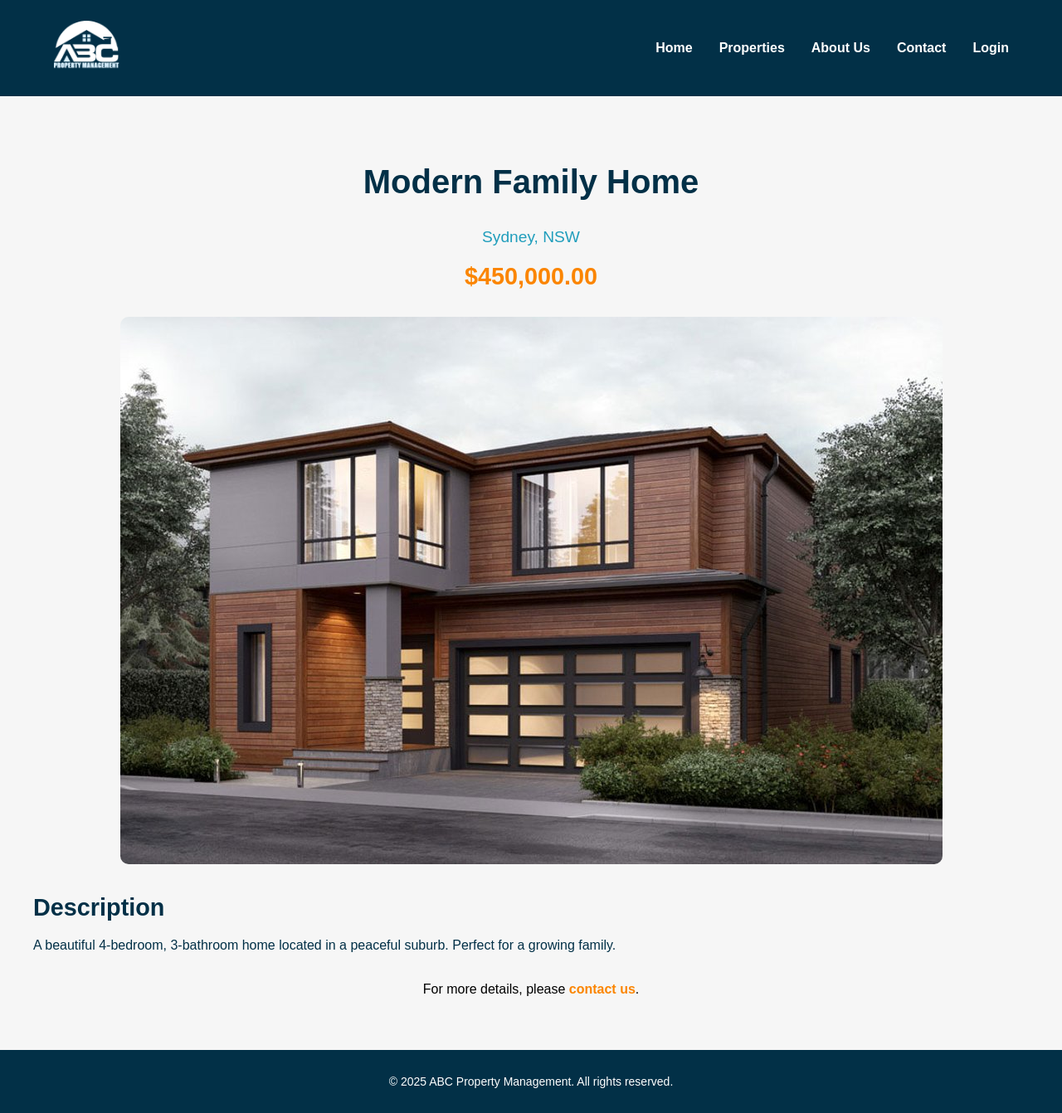
After one commit to emanuellycarvalho/poperty-management, a PHP site: page /pages/property.php?id=1 in a window 1280 px wide. The commit adds this page. Shown: the whole page at 83% size. Run offline with PHP 8.4, Linux system fonts and the light colour scheme; data comes from the database, SQL or seed files in the repository.

Commit message:
property

```diff
--- a/assets/css/style.css
+++ b/assets/css/style.css
@@ -408,7 +408,7 @@ footer {
 
 .properties .property-info .description {
     font-size: 1rem;
-    color: var(--secondary-color);
+    color: var(--primary-color);
     margin-bottom: 1rem;
 }
 
@@ -427,3 +427,79 @@ footer {
 .properties .property-info .btn-primary:hover {
     background-color: var(--highlight-color);
 }
+
+/* Property Details */
+.property-details {
+    padding: 3rem 1rem;
+    background-color: var(--background-color);
+}
+
+.property-details .container {
+    max-width: 1200px;
+    margin: 0 auto;
+}
+
+.property-details .property-header {
+    text-align: center;
+    margin-bottom: 2rem;
+}
+
+.property-details .property-header h1 {
+    font-size: 2.5rem;
+    color: var(--primary-color);
+}
+
+.property-details .property-header .location {
+    font-size: 1.2rem;
+    color: var(--secondary-color);
+    margin-top: 0.5rem;
+}
+
+.property-details .property-header .price {
+    font-size: 1.8rem;
+    color: var(--accent-color);
+    font-weight: bold;
+    margin-top: 1rem;
+}
+
+.property-details .property-image {
+    text-align: center;
+    margin-bottom: 2rem;
+}
+
+.property-details .property-image img {
+    max-width: 100%;
+    height: auto;
+    object-fit: cover;
+    border-radius: 10px;
+}
+
+.property-details .property-description {
+    margin-bottom: 2rem;
+}
+
+.property-details .property-description h2 {
+    font-size: 1.8rem;
+    color: var(--primary-color);
+    margin-bottom: 1rem;
+}
+
+.property-details .property-description p {
+    font-size: 1rem;
+    color: var(--primary-color);
+    line-height: 1.6;
+}
+
+.property-details .property-contact {
+    text-align: center;
+}
+
+.property-details .property-contact a {
+    font-weight: bold;
+    color: var(--accent-color);
+    text-decoration: none;
+}
+
+.property-details .property-contact a:hover {
+    text-decoration: underline;
+}
--- a/functions/fetch_properties.php
+++ b/functions/fetch_properties.php
@@ -1,6 +1,9 @@
 <?php
+
+require_once('db_connect.php');
+
 function fetch_properties() {
-        require_once('db_connect.php');
+    global $conn;
 
     $sql = "SELECT * FROM properties";
     $result = $conn->query($sql);
@@ -14,7 +17,18 @@
     } else {
         return false;
     }
+}
 
-        $conn->close();
+function fetch_property($property_id) {
+    global $conn;
+
+    $sql = "SELECT * FROM properties WHERE id = $property_id";
+    $result = $conn->query($sql);
+
+    if ($result->num_rows > 0) {
+        return $result->fetch_assoc();
+    } else {
+        return null;
+    }
 }
 ?>
--- a/pages/properties.php
+++ b/pages/properties.php
@@ -17,7 +17,7 @@
                         echo '<p class="location">' . $property['location'] . '</p>';
                         echo '<p class="price">$' . number_format($property['price'], 2) . '</p>';
                         echo '<p class="description">' . substr($property['description'], 0, 150) . '...</p>';
-                        echo '<a href="#" class="btn-primary">View Details</a>';
+                        echo '<a href="property.php?id=' . $property['id'] . '" class="btn-primary">View Details</a>';
                         echo '</div>';
                         echo '</div>';
                     }
--- /dev/null
+++ b/pages/property.php
@@ -0,0 +1,41 @@
+<?php
+
+include('./templates/header.php');
+include('../functions/fetch_properties.php');
+
+if (isset($_GET['id']) && is_numeric($_GET['id'])) {
+    $property_id = $_GET['id'];
+
+    $property = fetch_property($property_id);
+
+    if (!$property) {
+        echo "<p>Property not found.</p>";
+        exit;
+    }
+} else {
+    echo "<p>Invalid property ID.</p>";
+    exit;
+}
+?>
+
+<section class="property-details">
+    <div class="container">
+        <div class="property-header">
+            <h1><?php echo $property['title']; ?></h1>
+            <p class="location"><?php echo $property['location']; ?></p>
+            <p class="price">$<?php echo number_format($property['price'], 2); ?></p>
+        </div>
+        <div class="property-image">
+            <img src="../assets/img/uploads/<?php echo $property['image']; ?>" alt="Image of <?php echo $property['title']; ?>">
+        </div>
+        <div class="property-description">
+            <h2>Description</h2>
+            <p><?php echo nl2br($property['description']); ?></p>
+        </div>
+        <div class="property-contact">
+            <p>For more details, please <a href="./pages/contact.php">contact us</a>.</p>
+        </div>
+    </div>
+</section>
+
+<?php include('./templates/footer.php'); ?>
```
Lines whose indentation alone changed are shown as unchanged.
